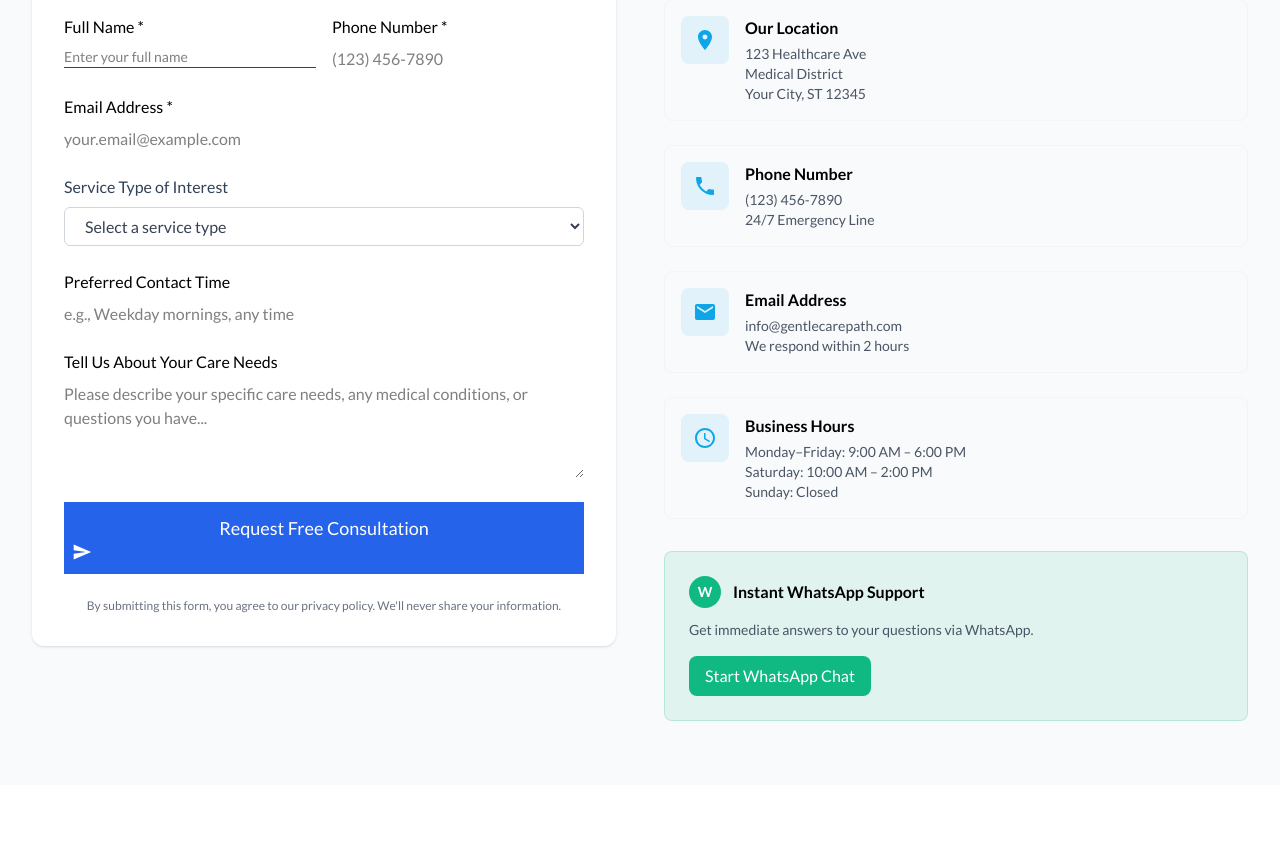
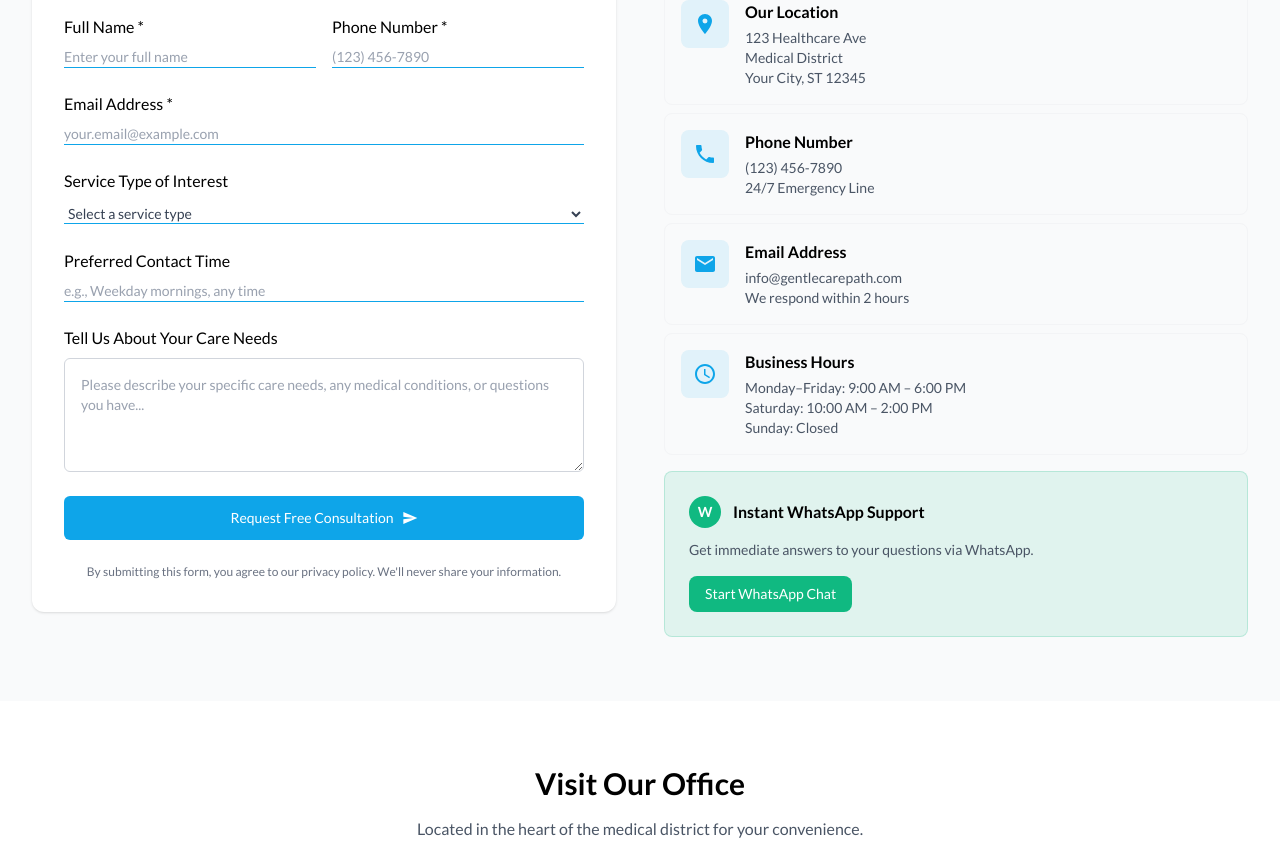
Before and after one commit to Olawoyin1/prime-personal-healthcare, a React (Vite) app: page /contact in a window 1280 px wide. Shown: the part 518-1360 px from the top of the page. Built offline with nearby package versions, Linux system fonts and the light colour scheme.

Commit message:
contact form done

```diff
--- a/src/components/BookingForm.tsx
+++ b/src/components/BookingForm.tsx
@@ -60,6 +60,7 @@ const BookingForm = () => {
 
   <form onSubmit={handleSubmit} className="space-y-6">
     <div className="grid md:grid-cols-2 gap-4">
+      {/* Full Name */}
       <div className="space-y-2">
         <label htmlFor="name" className="font-body font-medium text-slate">
           Full Name *
@@ -70,11 +71,12 @@ const BookingForm = () => {
           value={formData.name}
           onChange={(e) => handleinputChange("name", e.target.value)}
           required
-              className="font-body border-0 border-b border-blue-800 text-sm focus-0"
+          className="font-body border-0 border-b border-[#0EA5E9] focus:border-[#10B981] focus:outline-none w-full text-sm placeholder:text-gray-400"
           placeholder="Enter your full name"
         />
       </div>
 
+      {/* Phone */}
       <div className="space-y-2">
         <label htmlFor="phone" className="font-body font-medium text-slate">
           Phone Number *
@@ -85,12 +87,13 @@ const BookingForm = () => {
           value={formData.phone}
           onChange={(e) => handleinputChange("phone", e.target.value)}
           required
-              className="font-body"
+          className="font-body border-0 border-b border-[#0EA5E9] focus:border-[#10B981] focus:outline-none w-full text-sm placeholder:text-gray-400"
           placeholder="(123) 456-7890"
         />
       </div>
     </div>
 
+    {/* Email */}
     <div className="space-y-2">
       <label htmlFor="email" className="font-body font-medium text-slate">
         Email Address *
@@ -101,13 +104,14 @@ const BookingForm = () => {
         value={formData.email}
         onChange={(e) => handleinputChange("email", e.target.value)}
         required
-            className="font-body"
+        className="font-body border-0 border-b border-[#0EA5E9] focus:border-[#10B981] focus:outline-none w-full text-sm placeholder:text-gray-400"
         placeholder="your.email@example.com"
       />
     </div>
 
+    {/* Service Type */}
     <div className="space-y-2">
-          <label htmlFor="serviceType" className="font-medium text-slate-700">
+      <label htmlFor="serviceType" className="font-body font-medium text-slate">
         Service Type of Interest
       </label>
       <select
@@ -115,11 +119,9 @@ const BookingForm = () => {
         name="serviceType"
         value={formData.serviceType}
         onChange={(e) => handleinputChange("serviceType", e.target.value)}
-            className="w-full border border-gray-300 rounded-md px-4 py-2 text-gray-700 bg-white focus:outline-none focus:ring-2 focus:ring-blue-500 focus:border-blue-500"
+        className="font-body border-0 border-b border-[#0EA5E9] focus:border-[#10B981] focus:outline-none w-full text-sm bg-white text-gray-700"
       >
-            <option value="" disabled>
-              Select a service type
-            </option>
+        <option value="" disabled>Select a service type</option>
         <option value="in-home-care">In-Home Care Services</option>
         <option value="nursing">Professional Nursing</option>
         <option value="personal-support">Personal Support Services</option>
@@ -133,11 +135,9 @@ const BookingForm = () => {
       </select>
     </div>
 
+    {/* Availability */}
     <div className="space-y-2">
-          <label
-            htmlFor="availability"
-            className="font-body font-medium text-slate"
-          >
+      <label htmlFor="availability" className="font-body font-medium text-slate">
         Preferred Contact Time
       </label>
       <input
@@ -145,11 +145,12 @@ const BookingForm = () => {
         type="text"
         value={formData.availability}
         onChange={(e) => handleinputChange("availability", e.target.value)}
-            className="font-body"
+        className="font-body border-0 border-b border-[#0EA5E9] focus:border-[#10B981] focus:outline-none w-full text-sm placeholder:text-gray-400"
         placeholder="e.g., Weekday mornings, any time"
       />
     </div>
 
+    {/* Message */}
     <div className="space-y-2">
       <label htmlFor="message" className="font-body font-medium text-slate">
         Tell Us About Your Care Needs
@@ -159,22 +160,23 @@ const BookingForm = () => {
         value={formData.message}
         onChange={(e) => handleinputChange("message", e.target.value)}
         rows={4}
-            className="font-body"
+        className="font-body border border-gray-300 rounded-md focus:border-[#10B981] focus:ring-1 focus:ring-[#10B981] focus:outline-none w-full text-sm placeholder:text-gray-400 p-4"
         placeholder="Please describe your specific care needs, any medical conditions, or questions you have..."
       />
     </div>
 
+    {/* Submit */}
     <button
       type="submit"
       disabled={isSubmitting}
-          className="w-full bg-[#2563EB] hover:bg-[#2563EB]/90 text-white font-body font-medium py-3 text-lg group"
+      className="w-full flex items-center justify-center bg-[#0EA5E9] hover:bg-[#0EA5E9]/90 text-white font-body font-medium py-3 text-sm group rounded-md"
     >
       {isSubmitting ? (
         "Sending Request..."
       ) : (
         <>
           Request Free Consultation
-              <MdSend className="ml-2 h-5 w-5 group-hover:translate-x-1 transition-transform" />
+          <MdSend className="ml-2 h-4 w-4 inline-block group-hover:translate-x-1 transition-transform" />
         </>
       )}
     </button>
@@ -185,6 +187,7 @@ const BookingForm = () => {
     </p>
   </form>
 </div>
+
   );
 };
 
--- a/src/components/ContactInfo.tsx
+++ b/src/components/ContactInfo.tsx
@@ -30,7 +30,7 @@ const ContactInfo = () => {
   ];
 
   return (
-    <div className="space-y-8">
+    <div className="space-y-4">
       <div>
         <h3 className="font-heading font-bold text-2xl text-slate mb-4">
           Get in Touch
@@ -41,7 +41,7 @@ const ContactInfo = () => {
         </p>
       </div>
 
-      <div className="space-y-6">
+      <div className="space-y-2">
         {contactDetails.map((item, index) => {
           const IconComponent = item.icon;
           const content = (
@@ -91,7 +91,7 @@ const ContactInfo = () => {
           href="https://wa.me/1234567890?text=Hello%2C%20I%27m%20interested%20in%20learning%20more%20about%20your%20healthcare%20services."
           target="_blank"
           rel="noopener noreferrer"
-          className="inline-flex items-center px-4 py-2 bg-[#10B981] text-white rounded-lg font-body font-medium hover:bg-[#10B981]/90 transition-colors"
+          className="inline-flex text-sm items-center px-4 py-2 bg-[#10B981] text-white rounded-lg font-body font-medium hover:bg-[#10B981]/90 transition-colors"
         >
           <span>Start WhatsApp Chat</span>
         </a>
--- a/src/pages/Contact.tsx
+++ b/src/pages/Contact.tsx
@@ -42,7 +42,7 @@ const Contact = () => {
             <h2 className="font-heading font-bold text-3xl text-slate mb-4">
               Visit Our Office
             </h2>
-            <p className="font-body text-lg text-gray-600">
+            <p className="font-body text-gray-600">
               Located in the heart of the medical district for your convenience.
             </p>
           </div>
```
Lines whose indentation alone changed are shown as unchanged.
